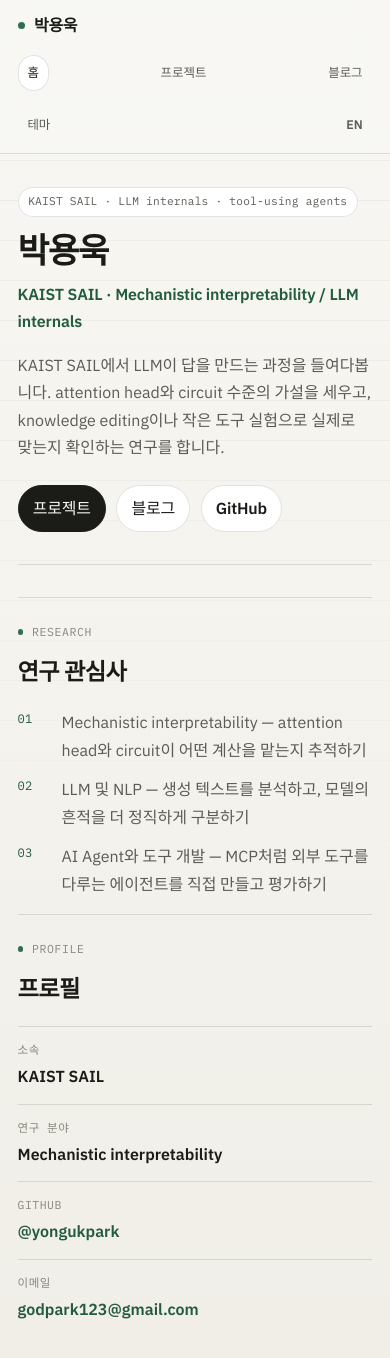
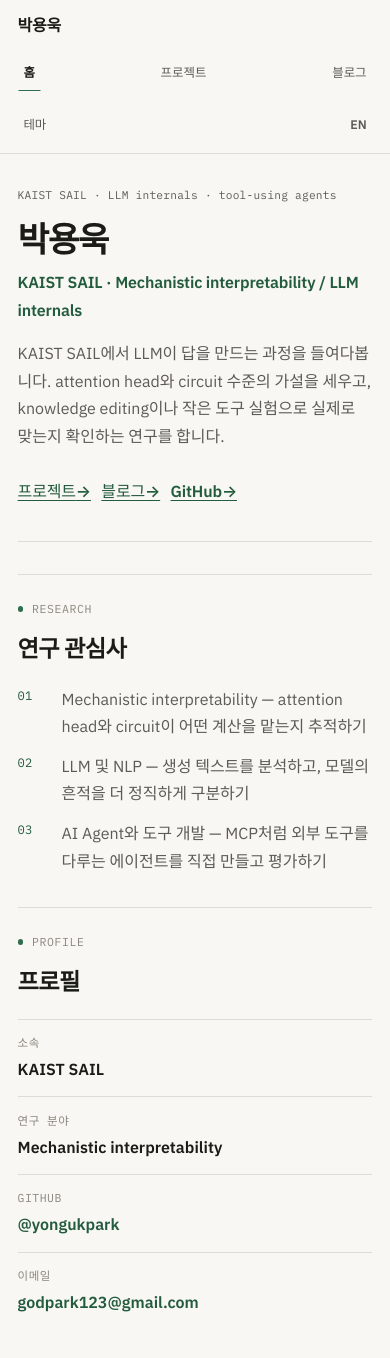
Before and after one commit to yongukpark/yongukpark.github.io, a Jekyll site: the page built from index.html, in a window 390 px wide and 1400 px high. Shown: the top 1358 px of the window. Built offline with Jekyll 4.4.1, drawn with Linux system fonts in a browser that asks for light colours; some web fonts are replaced; some of the changed text lies outside the part shown.

Commit message:
Implement research-index homepage redesign

```diff
--- a/index.html
+++ b/index.html
@@ -5,12 +5,8 @@
 ---
 <!-- content-author: 이 페이지의 모든 문구는 data-i18n 키로 채운다. 구조/데이터 바인딩은 고정. -->
 
-<!-- 1. Cover (자소서 표지): 히어로 + 연구 관심사(01) + 프로필(02)을 한 프레임에 -->
-<section class="home-intro home-cover corner-squares" aria-labelledby="intro-name">
-  <span class="corner top-left" aria-hidden="true"></span>
-  <span class="corner top-right" aria-hidden="true"></span>
-  <span class="corner bottom-left" aria-hidden="true"></span>
-  <span class="corner bottom-right" aria-hidden="true"></span>
+<!-- 1. Intro + research questions + profile note -->
+<section class="home-intro home-cover" aria-labelledby="intro-name">
   <div class="cover-head">
     <div class="cover-head-text">
       <p class="hero-eyebrow" data-i18n="home.intro.eyebrow">KAIST SAIL · LLM internals · tool-using agents</p>
@@ -58,15 +54,24 @@
   <ul class="project-preview-list">
     <!-- content-author: 홈 미리보기는 대표 프로젝트 상위 3개. -->
     <li class="project-preview-row">
-      <h3 class="project-card-title" data-i18n="project.1.title">Project 1</h3>
+      <div class="project-preview-copy">
+        <h3 class="project-card-title" data-i18n="project.1.title">Project 1</h3>
+        <p class="project-card-desc" data-i18n="project.1.desc">Description</p>
+      </div>
       <p class="project-card-meta" data-i18n="project.1.meta">Meta</p>
     </li>
     <li class="project-preview-row">
-      <h3 class="project-card-title" data-i18n="project.2.title">Project 2</h3>
+      <div class="project-preview-copy">
+        <h3 class="project-card-title" data-i18n="project.2.title">Project 2</h3>
+        <p class="project-card-desc" data-i18n="project.2.desc">Description</p>
+      </div>
       <p class="project-card-meta" data-i18n="project.2.meta">Meta</p>
     </li>
     <li class="project-preview-row">
-      <h3 class="project-card-title" data-i18n="project.3.title">Project 3</h3>
+      <div class="project-preview-copy">
+        <h3 class="project-card-title" data-i18n="project.3.title">Project 3</h3>
+        <p class="project-card-desc" data-i18n="project.3.desc">Description</p>
+      </div>
       <p class="project-card-meta" data-i18n="project.3.meta">Meta</p>
     </li>
   </ul>
--- a/style.css
+++ b/style.css
@@ -577,3 +577,30 @@
   .post-nav { grid-template-columns: 1fr; }
   .site-footer { flex-direction: column; }
 }
+
+/* Homepage redesign: a quiet, authored research index. */
+body { background: var(--bg); }
+body::before { display: none; }
+.site-header { background: var(--bg); backdrop-filter: none; -webkit-backdrop-filter: none; }
+.nav-brand::before { display: none; }
+.nav-links a, .toggle-btn { padding: .38rem .3rem; border-radius: 0; }
+.nav-links a:hover, .nav-links a[aria-current="page"], .toggle-btn:hover { background: transparent; border-color: transparent; }
+.nav-links a[aria-current="page"] { border-bottom-color: var(--accent); font-weight: 650; }
+.toggle-btn[aria-pressed="true"] { background: transparent; border-color: transparent; border-bottom-color: var(--accent); }
+.hero-eyebrow { display: block; width: auto; padding: 0; border: 0; border-radius: 0; background: transparent; }
+.home-intro .hero-link { min-height: 2rem; padding: .25rem 0; border: 0; border-radius: 0; background: transparent; color: var(--accent-ink); text-decoration: underline; }
+.home-intro .hero-link::after { content: " →"; }
+.home-intro .hero-link:hover { background: transparent; color: var(--ink); }
+.cover-grid { grid-template-columns: minmax(0, 2fr) minmax(16rem, 1fr); gap: clamp(2rem, 5vw, 4.5rem); }
+.home-projects { margin-top: var(--space-8); }
+.home-projects, .home-latest { margin-bottom: var(--space-8); }
+.project-preview-copy { min-width: 0; }
+.project-preview-row .project-card-desc { margin-top: .45rem; max-width: 42rem; }
+.project-preview-row:first-child { padding-block: var(--space-5); }
+.home-projects .section-more, .home-latest .section-more { min-height: auto; padding: .25rem 0; border: 0; border-radius: 0; background: transparent; color: var(--accent-ink); text-decoration: underline; }
+.home-latest .latest-cat { border: 0; border-radius: 0; padding: 0; background: transparent; }
+@media (max-width: 900px) {
+  .cover-grid { grid-template-columns: 1fr; gap: var(--space-6); }
+  .home-projects { margin-top: var(--space-7); }
+  .home-projects, .home-latest { margin-bottom: var(--space-7); }
+}
```
